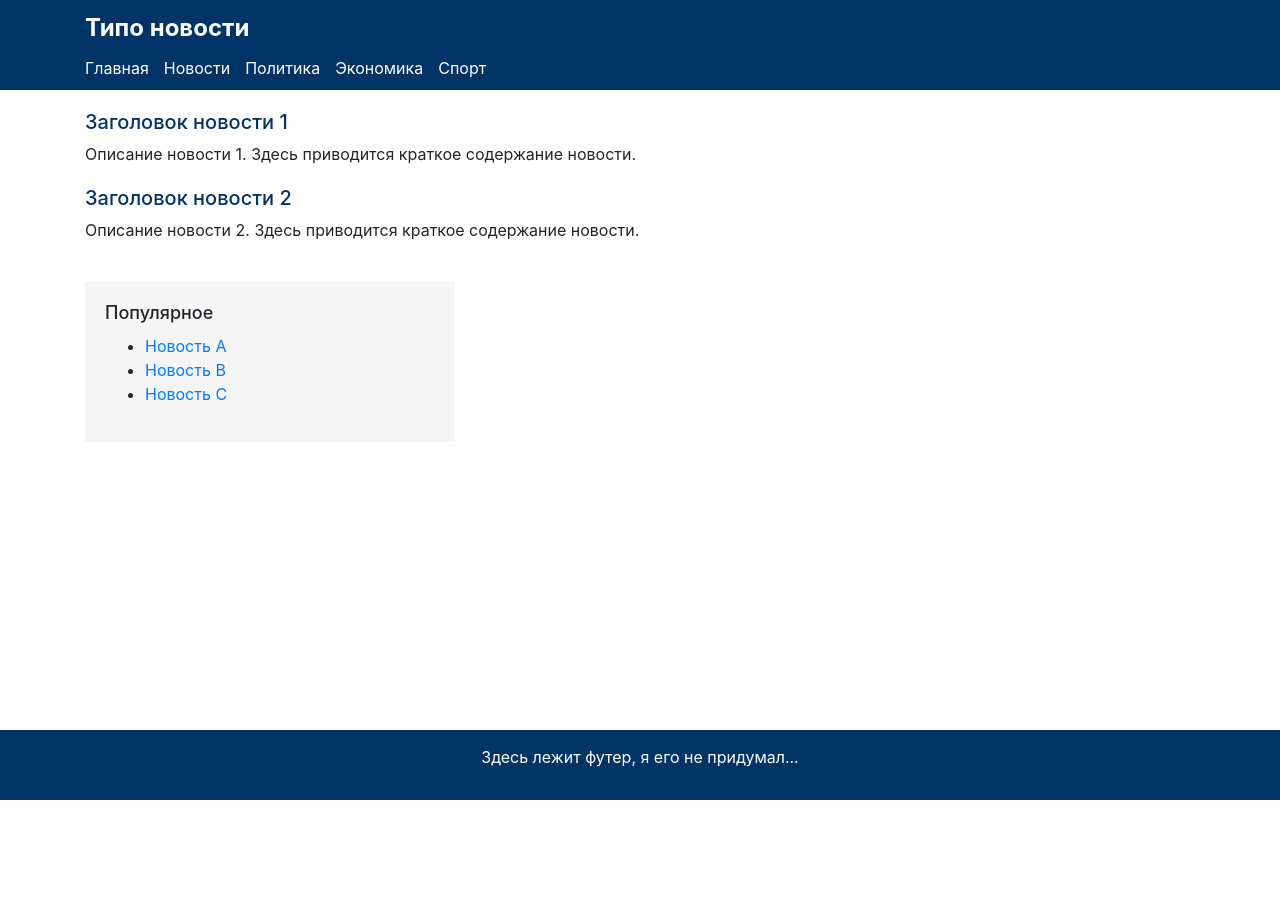
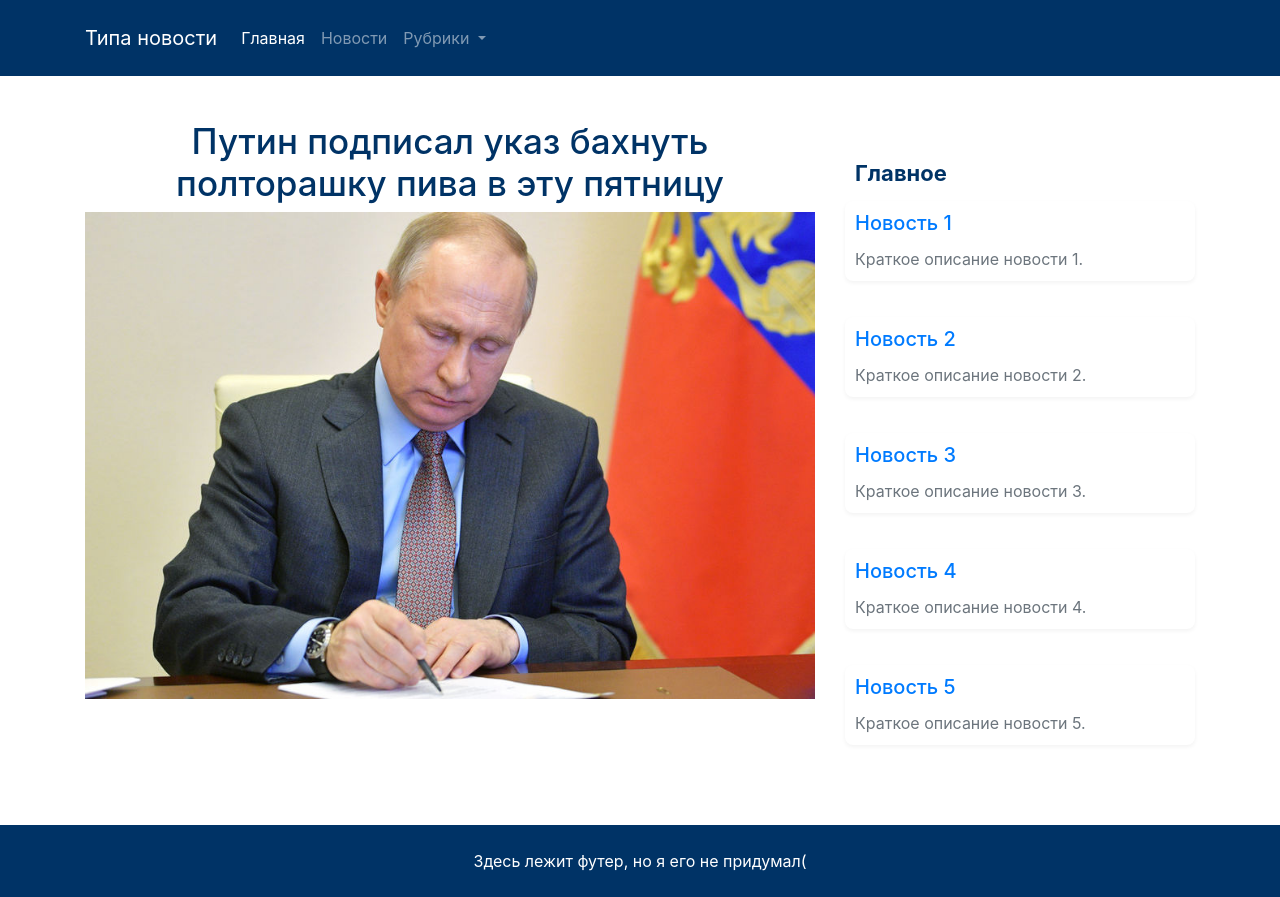
Before and after one commit to Baklachok/NewsFront, a website built with Vite: page index.html in a window 1280 px wide. Before the commit the page ends 800 px from the top, so only its background shows below. Built offline with nearby package versions, Linux system fonts and the light colour scheme.

Commit message:
made news block

```diff
--- a/index.html
+++ b/index.html
@@ -3,123 +3,172 @@
 <head>
   <meta charset="UTF-8">
   <meta name="viewport" content="width=device-width, initial-scale=1.0">
-  <title>
-    Типо новости
-  </title>
-  <!-- Подключение Bootstrap CSS -->
+  <meta name="description" content="Новостной портал с актуальными материалами">
+  <title>Типа новости</title>
   <link rel="stylesheet" href="https://stackpath.bootstrapcdn.com/bootstrap/4.5.2/css/bootstrap.min.css">
   <!-- Подключение основного стиля по БЭМ -->
   <link rel="stylesheet" href="/style.css">
 </head>
-<body>
-<!-- Header -->
+<body class="body">
+
 <header class="header">
+  <nav class="navbar navbar-expand-lg navbar-dark">
     <div class="container">
-    <div class="header__logo">
-      <a href="#">Типо новости</a>
-    </div>
-    <nav class="header__nav">
-      <ul class="nav-list">
-        <li class="nav-list__item">
-          <a href="#" class="nav-list__link">
-            Главная
+      <a class="navbar-brand" href="/">Типа новости</a>
+
+      <!-- Бургер-меню для мобильных -->
+      <button class="navbar-toggler" type="button" data-bs-toggle="collapse" data-bs-target="#mainNav">
+        <span class="navbar-toggler-icon"></span>
+      </button>
+
+      <!-- Навигация -->
+      <div class="collapse navbar-collapse" id="mainNav">
+        <ul class="navbar-nav ms-auto">
+          <li class="nav-item">
+            <a class="nav-link active" href="#">Главная</a>
+          </li>
+          <li class="nav-item">
+            <a class="nav-link" href="#">Новости</a>
+          </li>
+          <li class="nav-item dropdown">
+            <a class="nav-link dropdown-toggle" href="#" role="button" data-bs-toggle="dropdown">
+              Рубрики
             </a>
-        </li>
-        <li class="nav-list__item">
-          <a href="#" class="nav-list__link">
-            Новости
-          </a>
-        </li>
-        <li class="nav-list__item">
-          <a href="#" class="nav-list__link">
-            Политика
-          </a>
-        </li>
-        <li class="nav-list__item">
-          <a href="#" class="nav-list__link">
-            Экономика
-          </a>
-        </li>
-        <li class="nav-list__item">
-          <a href="#" class="nav-list__link">
-            Спорт
-          </a>
+            <ul class="dropdown-menu">
+              <li><a class="dropdown-item" href="#">Политика</a></li>
+              <li><a class="dropdown-item" href="#">Экономика</a></li>
+              <li><a class="dropdown-item" href="#">Спорт</a></li>
+            </ul>
           </li>
         </ul>
+      </div>
+    </div>
   </nav>
-  </div>
 </header>
 
 <!-- Main Content -->
 <main class="main">
-  <div class="container">
-    <!-- Используем Bootstrap сетку для адаптивной вёрстки -->
+  <div class="container my-4">
+  <!-- Основная строка -->
   <div class="row">
-      <!-- Основная новостная колонка -->
-      <section class="news col-12 col-md-8">
-        <article class="news__item">
-          <h2 class="news__title">
-            Заголовок новости 1
+    <!-- Левая колонка: одна новость с фото -->
+    <div class="col-md-8 mb-3">
+      <article class="news-featured">
+        <h2 class="news-featured__title">
+          <a href="article1.html" class="news-featured__link">
+            Путин подписал указ бахнуть полторашку пива в эту пятницу
+          </a>
         </h2>
-          <p class="news__text">
-            Описание новости 1. Здесь приводится краткое содержание новости.
+        <img class="img-fluid news-featured__img" src="/images/putin.jpg" alt="Главная новость">
+      </article>
+    </div>
+      <div class="col-md-4">
+        <h3 class="news-block__title">Главное</h3>
+        <div class="row" id="news-container">
+          <!-- Список новостей -->
+          <div class="col-12 col-md-12 mb-3">
+            <article class="news-small">
+              <h3 class="h5 card-title">
+                <a href="news1.html"  class="text-decoration-none">
+                  Новость 1
+                </a>
+              </h3>
+              <p class="card-text text-muted">
+                Краткое описание новости 1.
               </p>
             </article>
-        <article class="news__item">
-          <h2 class="news__title">
-            Заголовок новости 2
-          </h2>
-          <p class="news__text">
-            Описание новости 2. Здесь приводится краткое содержание новости.
+          </div>
+          <div class="col-12 col-md-12 mb-3">
+            <article class="news-small">
+              <h3 class="h5 card-title">
+                <a href="news2.html" class="text-decoration-none">
+                  Новость 2
+                </a>
+              </h3>
+              <p class="card-text text-muted">
+                Краткое описание новости 2.
               </p>
             </article>
-        <!-- Другие новости -->
-      </section>
+          </div>
+          <div class="col-12 col-md-12 mb-3">
+            <article class="news-small">
+              <h3 class="h5 card-title">
+                <a href="news3.html" class="text-decoration-none">
+                  Новость 3
+                </a>
+              </h3>
+              <p class="card-text text-muted">
+                Краткое описание новости 3.
+              </p>
+            </article>
+          </div>
+          <div class="col-12 col-md-12 mb-3">
+            <article class="news-small">
+              <h3 class="h5 card-title">
+                <a href="news4.html" class="text-decoration-none">
+                  Новость 4
+                </a>
+              </h3>
+              <p class="card-text text-muted">
+                Краткое описание новости 4.
+              </p>
+            </article>
+          </div>
+          <div class="col-12 col-md-12 mb-3">
+            <article class="news-small">
+              <h3 class="h5 card-title">
+                <a href="news5.html" class="text-decoration-none">
+                  Новость 5
+                </a>
+              </h3>
+              <p class="card-text text-muted">
+                Краткое описание новости 5.
+              </p>
+            </article>
+          </div>
+        </div>
+      </div>
     </div>
     <!-- Боковая колонка -->
-    <aside class="sidebar col-12 col-md-4">
-      <div class="sidebar__widget">
-        <h3 class="sidebar__title">
-          Популярное
-        </h3>
-        <ul class="sidebar__list">
-          <li class="sidebar__list-item">
-            <a href="#">
-              Новость A
-            </a>
-          </li>
-          <li class="sidebar__list-item">
-            <a href="#">
-              Новость B
-            </a>
-          </li>
-          <li class="sidebar__list-item">
-            <a href="#">
-              Новость C
-            </a>
-          </li>
-        </ul>
-      </div>
-    </aside>
-  </div>
+<!--    <aside class="sidebar col-12 col-md-4">-->
+<!--      <div class="sidebar__widget">-->
+<!--        <h3 class="sidebar__title">-->
+<!--          Популярное-->
+<!--        </h3>-->
+<!--        <ul class="sidebar__list">-->
+<!--          <li class="sidebar__list-item">-->
+<!--            <a href="#">-->
+<!--              Новость A-->
+<!--            </a>-->
+<!--          </li>-->
+<!--          <li class="sidebar__list-item">-->
+<!--            <a href="#">-->
+<!--              Новость B-->
+<!--            </a>-->
+<!--          </li>-->
+<!--          <li class="sidebar__list-item">-->
+<!--            <a href="#">-->
+<!--              Новость C-->
+<!--            </a>-->
+<!--          </li>-->
+<!--        </ul>-->
+<!--      </div>-->
+<!--    </aside>-->
   </div>
 </main>
 
 <!-- Footer -->
-<footer class="footer">
+<footer class="footer py-4">
   <div class="container">
-    <p class="footer__text">
-      Здесь лежит футер, я его не придумал...
-    </p>
+    <div class="row">
+      <div class="col-md-12">
+        <p class="mb-0">Здесь лежит футер, но я его не придумал(</p>
+      </div>
+    </div>
   </div>
 </footer>
 
-<!-- Подключение JavaScript файлов -->
-<!-- Bootstrap JS, Popper.js и jQuery -->
-<script src="https://code.jquery.com/jquery-3.5.1.slim.min.js"></script>
-<script src="https://cdn.jsdelivr.net/npm/popper.js@1.16.1/dist/umd/popper.min.js"></script>
-<script src="https://stackpath.bootstrapcdn.com/bootstrap/4.5.2/js/bootstrap.min.js"></script>
-<!-- Основной JS файл -->
-<script src="src/main.js"></script>
+<script src="https://cdn.jsdelivr.net/npm/bootstrap@5.3.2/dist/js/bootstrap.bundle.min.js"></script>
+<script src="./src/main.js" type="module"></script>
 </body>
 </html>
--- a/public/style.css
+++ b/public/style.css
@@ -1,47 +1,94 @@
 /* Пример базовой стилизации по БЭМ */
 
 /* Header */
+body {
+    display: flex;
+    width: 100%;
+    flex-direction: column;
+}
+
 .header {
     background-color: #003366;
     color: #fff;
     padding: 10px 0;
-}
-.header__logo a {
-    color: #fff;
-    text-decoration: none;
-    font-size: 24px;
-    font-weight: bold;
-}
-.header__nav {
-    margin-top: 10px;
-}
-.nav-list {
-    list-style: none;
-    padding: 0;
-    margin: 0;
-    display: flex;
-}
-.nav-list__item + .nav-list__item {
-    margin-left: 15px;
-}
-.nav-list__link {
-    color: #fff;
-    text-decoration: none;
+    width: 100%;
 }
 
 /* Main content */
+.col-md-4 {
+    margin-top: 40px; /* отступ, равный высоте заголовка в левой колонке */
+}
+
 .main {
     padding: 20px 0;
 }
-.news__item {
-    margin-bottom: 20px;
+
+.news-block__title {
+    font-size: 22px;
+    font-weight: bold;
+    color: #003366;
+    margin-bottom: 15px;
+    margin-left: 10px;
 }
-.news__title {
-    font-size: 20px;
+
+#news-container .news-small {
+    width: 100%;
+    padding: 10px;
+    background-color: #fff;
+    border-radius: 8px;
+    box-shadow: 0 2px 4px rgba(0, 0, 0, 0.05);
+    transition: transform 0.2s;
+}
+
+#news-container .news-small:hover {
+    transform: translateY(-2px);
+}
+
+@media (min-width: 768px) {
+    #news-container {
+        gap: 20px;
+    }
+}
+
+.news-featured__link{
+    color: inherit;          /* унаследовать цвет родительского элемента */
+    text-decoration: none;   /* убрать подчеркивание */
+}
+
+.news-featured__link:hover {
+    text-decoration: underline; /* подчеркивание при наведении */
+}
+
+.news-featured__title {
+    text-align: center;
+    font-size: 35px; /* или другой размер, который вам нужен */
     color: #003366;
 }
-.news__text {
-    font-size: 16px;
+
+/* Показываем все новости по умолчанию */
+.news-small {
+    display: block;
+}
+
+/* На экранах меньше 992px показываем только первые 4 */
+@media (max-width: 991.98px) {
+    .news-small:nth-of-type(n+5) {
+        display: none;
+    }
+}
+
+/* На экранах меньше 768px — только 3 */
+@media (max-width: 767.98px) {
+    .news-small:nth-of-type(n+4) {
+        display: none;
+    }
+}
+
+/* На экранах меньше 576px — только 2 */
+@media (max-width: 575.98px) {
+    .news-small:nth-of-type(n+3) {
+        display: none;
+    }
 }
 
 /* Sidebar */
@@ -62,8 +109,5 @@
     text-align: center;
     padding: 15px 0;
     margin-top: 20px;
-    position: fixed;
-    left: 0;
-    bottom: 0;
     width: 100%;
 }
--- a/src/main.js
+++ b/src/main.js
@@ -1,16 +1,31 @@
-// Пример обработчика событий (listener)
-// При загрузке документа выводим сообщение и меняем цвет заголовка новости
+function updateLayout() {
+  const newsItems = document.querySelectorAll('#news-container .news-small');
+  const rightCol = document.querySelector('.col-md-4');
+  let maxVisible = 5;
+  let marginTop = '40px';
 
-document.addEventListener("DOMContentLoaded", function () {
-  console.log("Страница загружена");
+  const width = window.innerWidth;
 
-  // Пример: При клике на заголовок новости выводим сообщение в консоль
-  const newsTitles = document.querySelectorAll(".news__title");
-  newsTitles.forEach(title => {
-    title.addEventListener("click", function () {
-      console.log("Нажат заголовок:", this.textContent);
-      // Например, меняем цвет заголовка при клике
-      this.style.color = "#d9534f";
-    });
+  if (width < 992) {
+    maxVisible = 3;
+    marginTop = '80px';
+  } else if (width >= 992 && width < 1200) {
+    maxVisible = 4;
+    marginTop = '40px';
+  } else {
+    maxVisible = 5;
+    marginTop = '40px';
+  }
+
+  newsItems.forEach((item, index) => {
+    item.style.display = index < maxVisible ? 'block' : 'none';
   });
-});
+
+  if (rightCol) {
+    rightCol.style.marginTop = marginTop;
+  }
+}
+
+// Обновляем при загрузке и изменении размера окна
+window.addEventListener('DOMContentLoaded', updateLayout);
+window.addEventListener('resize', updateLayout);
```
Also changed, not shown: public/images/putin.jpg (added). Lines whose indentation alone changed are shown as unchanged.
